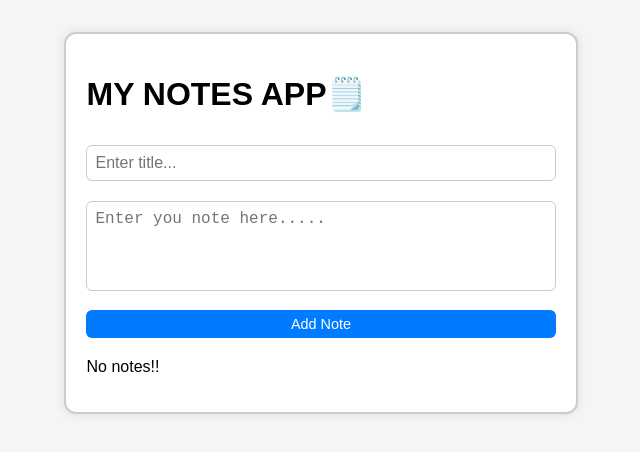
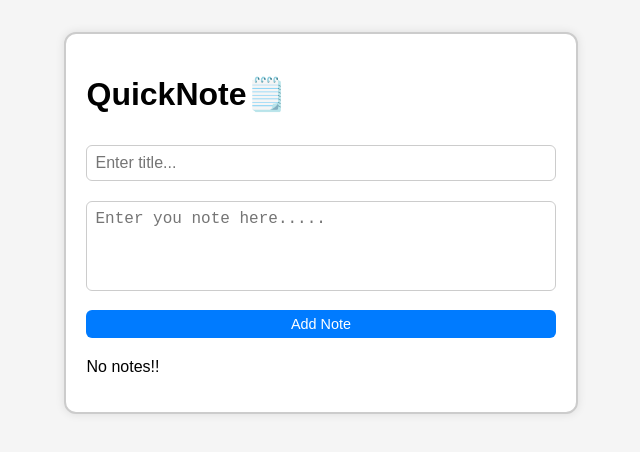
Before and after one commit to Puneeth-24/NotesApp, a React (Vite) app: page / in a window 1280 px wide. Shown: the top 452 px of the page, without its empty margins (341-981 px from the left). Built offline with nearby package versions, Linux system fonts and the light colour scheme.

Commit message:
Update App.jsx

```diff
--- a/src/App.jsx
+++ b/src/App.jsx
@@ -95,7 +95,7 @@ function App(){
 
   return (
     <div className="container" >
-      <h1>MY NOTES APP🗒️</h1>
+      <h1>QuickNote🗒️</h1>
       <input
       value={title}
       type="text"
```
